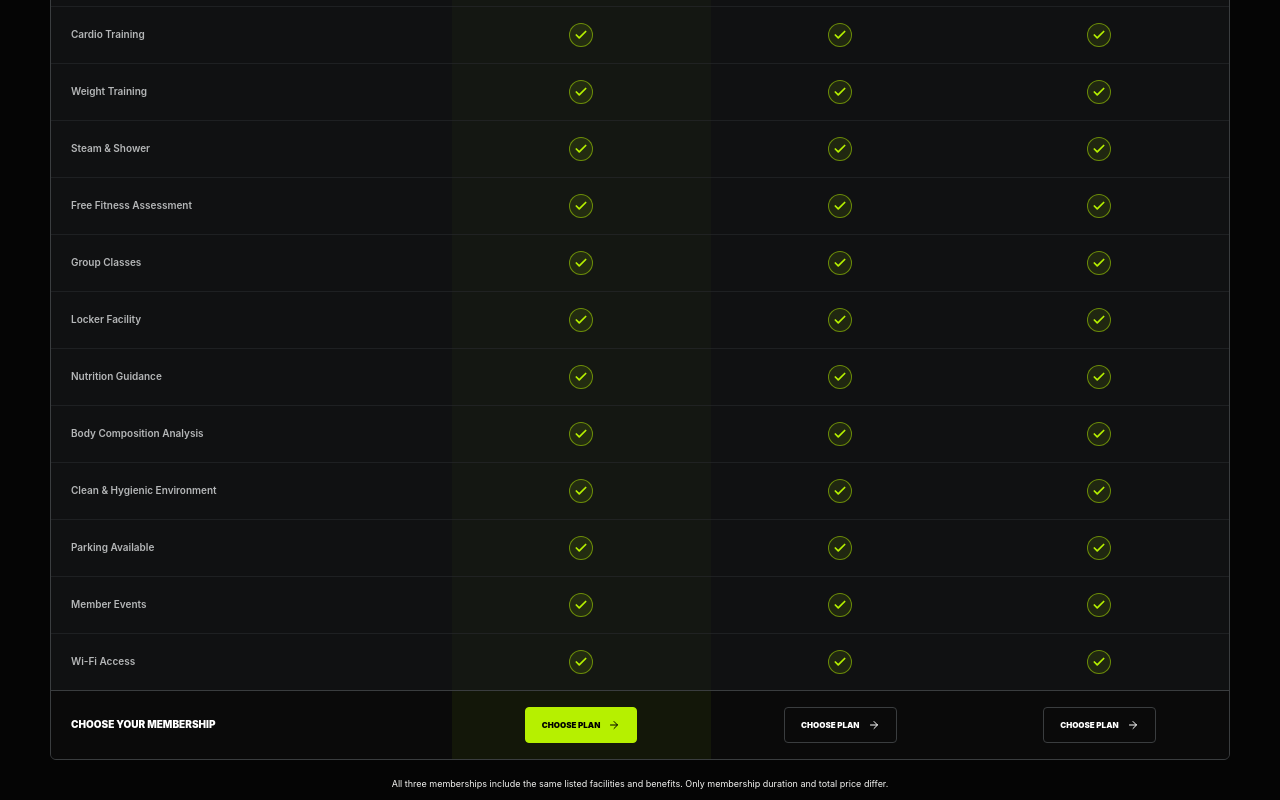
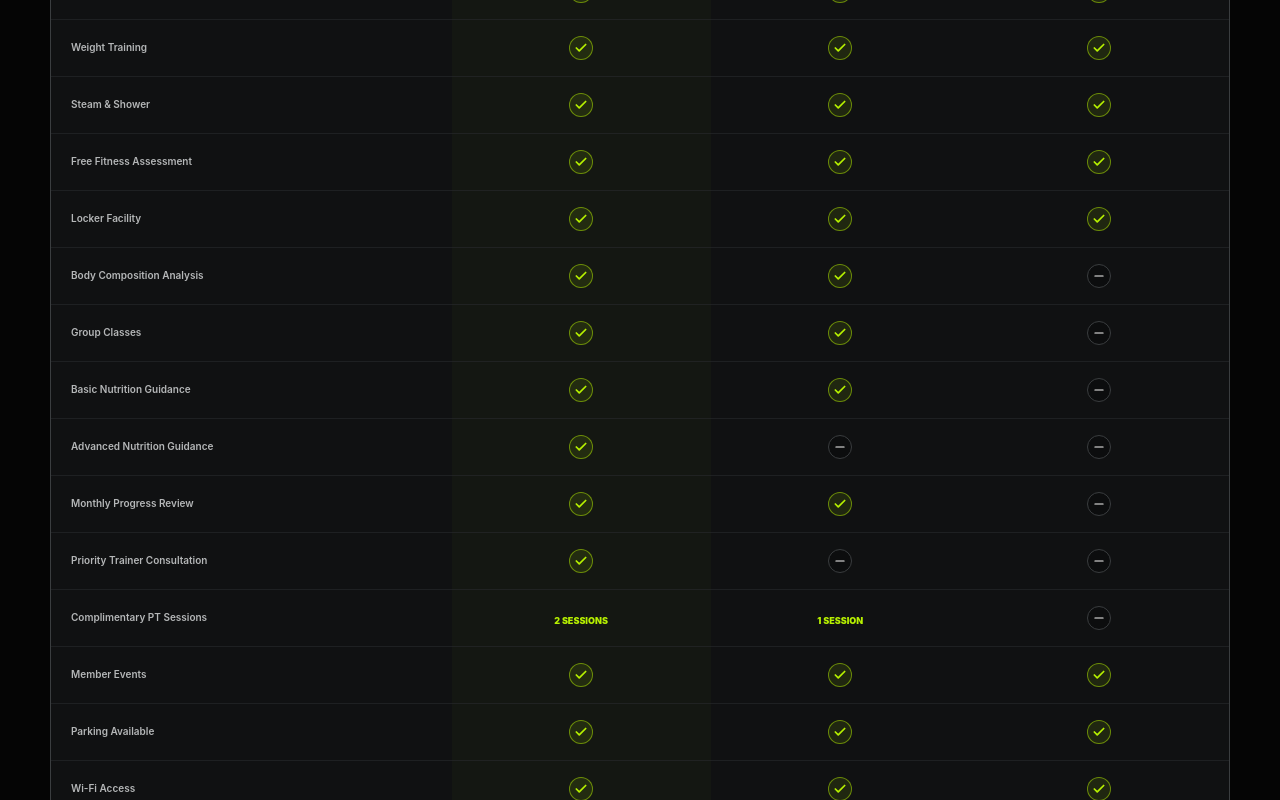
Before and after one commit to Shahzadkhanks19/bazooka-fitness, a Next.js app: page /memberships in a window 1280 px wide. Shown: the part 1840-2640 px from the top of the page. Built offline with nearby package versions, Linux system fonts and the light colour scheme.

Commit message:
feat: add temporary membership plan differentiators

```diff
--- a/components/memberships/plan-comparison-section.tsx
+++ b/components/memberships/plan-comparison-section.tsx
@@ -2,7 +2,7 @@
 
 import Link from "next/link";
 import { motion } from "framer-motion";
-import { ArrowRight, Check, Clock3, IndianRupee, Sparkles } from "lucide-react";
+import { ArrowRight, Check, Clock3, IndianRupee, Minus, Sparkles } from "lucide-react";
 import { reveal, shell } from "./memberships-shared";
 
 const plans = [
@@ -11,21 +11,44 @@ const plans = [
   { name: "3 Months", price: "₹7,990", duration: "3 Months", bestValue: false },
 ] as const;
 
-const inclusions = [
-  "Gym Access",
-  "Cardio Training",
-  "Weight Training",
-  "Steam & Shower",
-  "Free Fitness Assessment",
-  "Group Classes",
-  "Locker Facility",
-  "Nutrition Guidance",
-  "Body Composition Analysis",
-  "Clean & Hygienic Environment",
-  "Parking Available",
-  "Member Events",
-  "Wi-Fi Access",
+const comparisonRows = [
+  { label: "Gym Access", values: [true, true, true] },
+  { label: "Cardio Training", values: [true, true, true] },
+  { label: "Weight Training", values: [true, true, true] },
+  { label: "Steam & Shower", values: [true, true, true] },
+  { label: "Free Fitness Assessment", values: [true, true, true] },
+  { label: "Locker Facility", values: [true, true, true] },
+  { label: "Body Composition Analysis", values: [true, true, false] },
+  { label: "Group Classes", values: [true, true, false] },
+  { label: "Basic Nutrition Guidance", values: [true, true, false] },
+  { label: "Advanced Nutrition Guidance", values: [true, false, false] },
+  { label: "Monthly Progress Review", values: [true, true, false] },
+  { label: "Priority Trainer Consultation", values: [true, false, false] },
+  { label: "Complimentary PT Sessions", values: ["2 Sessions", "1 Session", false] },
+  { label: "Member Events", values: [true, true, true] },
+  { label: "Parking Available", values: [true, true, true] },
+  { label: "Wi-Fi Access", values: [true, true, true] },
 ] as const;
+
+function ValueCell({ value }: { value: boolean | string }) {
+  if (typeof value === "string") {
+    return <span className="text-[9px] font-black uppercase text-bazooka-lime">{value}</span>;
+  }
+
+  if (value) {
+    return (
+      <span className="mx-auto grid size-6 place-items-center rounded-full border border-bazooka-lime/50 bg-bazooka-lime/10 text-bazooka-lime">
+        <Check className="size-3.5 stroke-[3]" />
+      </span>
+    );
+  }
+
+  return (
+    <span className="mx-auto grid size-6 place-items-center rounded-full border border-bazooka-border-strong bg-black/20 text-bazooka-text-muted">
+      <Minus className="size-3.5" />
+    </span>
+  );
+}
 
 export default function PlanComparisonSection() {
   return (
@@ -35,13 +58,13 @@ export default function PlanComparisonSection() {
           <div>
             <span className="text-[10px] font-black uppercase text-bazooka-lime">Compare Memberships</span>
             <h2 className="font-display mt-2 text-[38px] font-black uppercase leading-[.95] sm:text-[46px]">
-              Same Access.
+              Find The Right
               <br />
-              <span className="text-bazooka-lime">Choose Your Term.</span>
+              <span className="text-bazooka-lime">Membership.</span>
             </h2>
           </div>
           <p className="max-w-[560px] text-[11px] leading-5 text-bazooka-text-secondary lg:justify-self-end">
-            Every membership gives you the same Bazooka experience. Compare the duration and total price, then choose the commitment that works best for you.
+            Compare access, coaching support and added benefits across all three membership durations. These benefit differences are temporary placeholders and can be replaced when the final Bazooka plan inclusions are confirmed.
           </p>
         </motion.div>
 
@@ -72,14 +95,12 @@ export default function PlanComparisonSection() {
                   <td className="px-5 py-4 text-[10px] font-bold text-white"><span className="inline-flex items-center gap-2"><IndianRupee className="size-4 text-bazooka-lime" /> Total Price</span></td>
                   {plans.map((plan) => <td key={plan.name} className={`font-display px-5 py-4 text-center text-[19px] font-black text-bazooka-lime ${plan.bestValue ? "bg-bazooka-lime/[0.035]" : ""}`}>{plan.price}</td>)}
                 </tr>
-                {inclusions.map((feature, index) => (
-                  <tr key={feature} className={index < inclusions.length - 1 ? "border-b border-bazooka-border/60" : ""}>
-                    <td className="px-5 py-4 text-[10px] font-semibold text-bazooka-text-secondary">{feature}</td>
-                    {plans.map((plan) => (
+                {comparisonRows.map((row, index) => (
+                  <tr key={row.label} className={index < comparisonRows.length - 1 ? "border-b border-bazooka-border/60" : ""}>
+                    <td className="px-5 py-4 text-[10px] font-semibold text-bazooka-text-secondary">{row.label}</td>
+                    {plans.map((plan, planIndex) => (
                       <td key={plan.name} className={`px-5 py-4 text-center ${plan.bestValue ? "bg-bazooka-lime/[0.025]" : ""}`}>
-                        <span className="mx-auto grid size-6 place-items-center rounded-full border border-bazooka-lime/50 bg-bazooka-lime/10 text-bazooka-lime">
-                          <Check className="size-3.5 stroke-[3]" />
-                        </span>
+                        <ValueCell value={row.values[planIndex]} />
                       </td>
                     ))}
                   </tr>
@@ -103,7 +124,7 @@ export default function PlanComparisonSection() {
         </motion.div>
 
         <p className="mt-4 text-center text-[9px] leading-4 text-bazooka-text-muted">
-          All three memberships include the same listed facilities and benefits. Only membership duration and total price differ.
+          Temporary comparison benefits for the redesign phase. Replace with final Bazooka membership inclusions before launch.
         </p>
       </div>
     </section>
```
